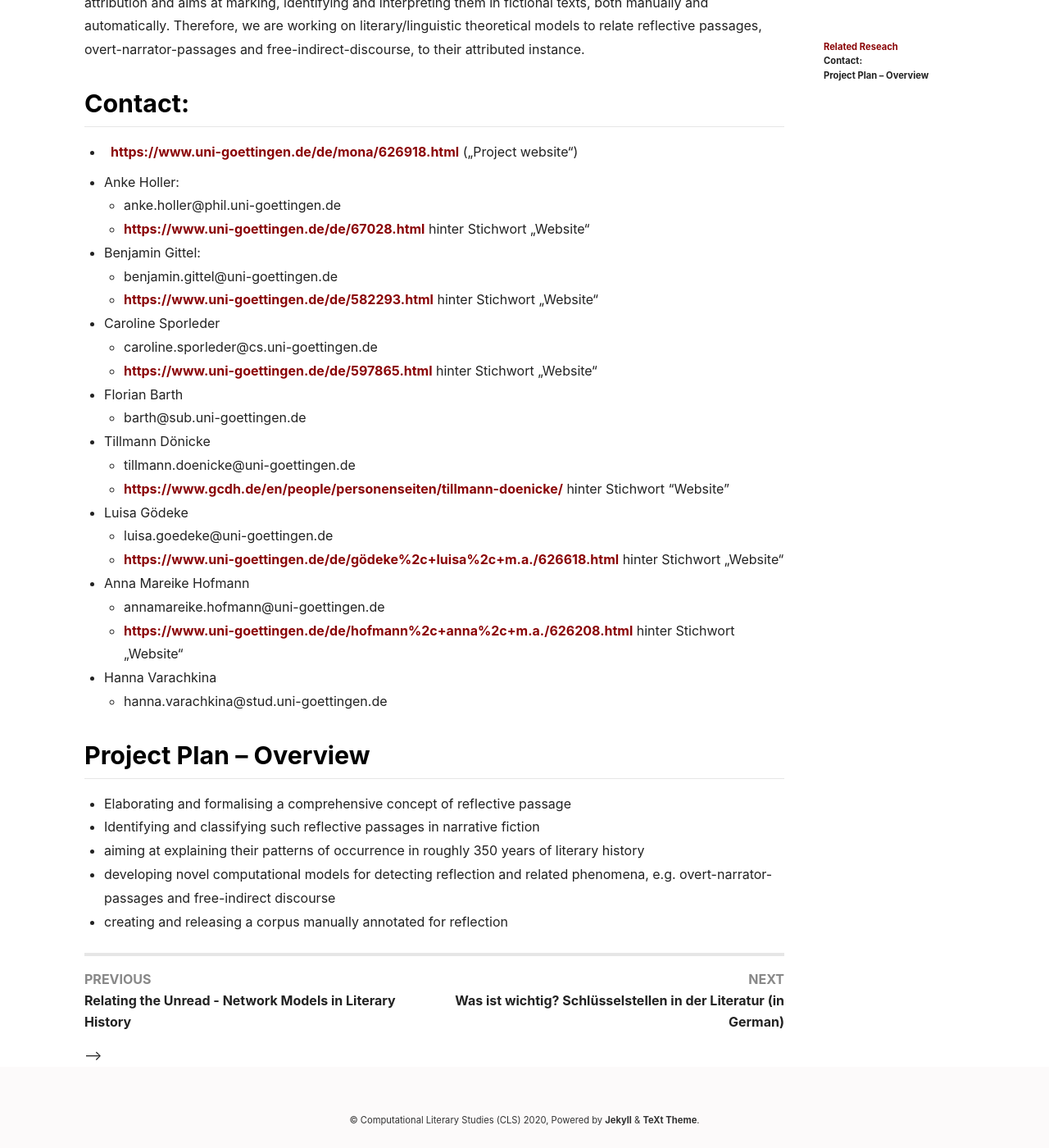
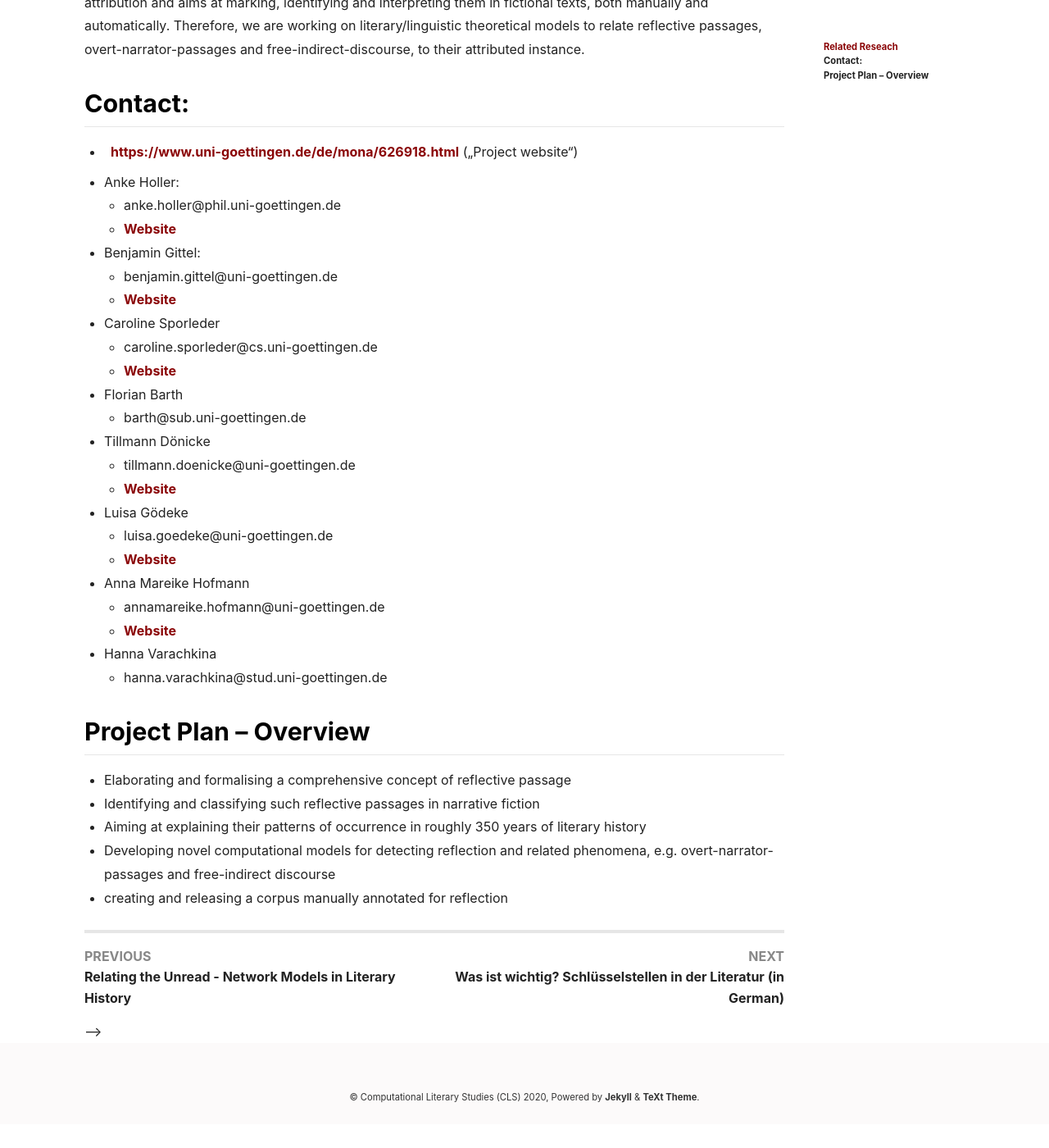
Before and after one commit to dfg-spp-cls/projects_en, a Jekyll site: the page built from _posts/2020-01-24-TP-Structuring_Literature.md, in a window 1280 px wide and 1400 px high, scrolled down 1635 px. Shown: the whole window at 82% size. Built offline with Jekyll 4.4.1, drawn with Linux system fonts in a browser that asks for light colours; nearby versions of some CDN libraries; after the commit the page ends 3006 px from its top, so only the background shows below that.

Commit message:
Update 2020-01-24-TP-Structuring_Literature.md

```diff
--- a/_posts/2020-01-24-TP-Structuring_Literature.md
+++ b/_posts/2020-01-24-TP-Structuring_Literature.md
@@ -19,30 +19,30 @@ In order to understand and interpret texts, not only the information contained i
 
 - Anke Holler:
   - anke.holler@phil.uni-goettingen.de
-  - [https://www.uni-goettingen.de/de/67028.html](https://www.uni-goettingen.de/de/67028.html) hinter Stichwort „Website“
+  - [Website](https://www.uni-goettingen.de/de/67028.html)
 - Benjamin Gittel:
   - benjamin.gittel@uni-goettingen.de
-  - [https://www.uni-goettingen.de/de/582293.html](https://www.uni-goettingen.de/de/582293.html)  hinter Stichwort „Website“
+  - [Website](https://www.uni-goettingen.de/de/582293.html)
 - Caroline Sporleder
   - caroline.sporleder@cs.uni-goettingen.de
-  - [https://www.uni-goettingen.de/de/597865.html](https://www.uni-goettingen.de/de/597865.html) hinter Stichwort „Website“
+  - [Website](https://www.uni-goettingen.de/de/597865.html)
 - Florian Barth
   - barth@sub.uni-goettingen.de
 - Tillmann Dönicke
   - tillmann.doenicke@uni-goettingen.de
-  - [https://www.gcdh.de/en/people/personenseiten/tillmann-doenicke/](https://www.gcdh.de/en/people/personenseiten/tillmann-doenicke/) hinter Stichwort “Website”
+  - [Website](https://www.gcdh.de/en/people/personenseiten/tillmann-doenicke/)
 - Luisa Gödeke
   - luisa.goedeke@uni-goettingen.de
-  - [https://www.uni-goettingen.de/de/gödeke%2c+luisa%2c+m.a./626618.html](https://www.uni-goettingen.de/de/gödeke%2c+luisa%2c+m.a./626618.html) hinter Stichwort „Website“
+  - [Website](https://www.uni-goettingen.de/de/gödeke%2c+luisa%2c+m.a./626618.html)
 - Anna Mareike Hofmann
   - annamareike.hofmann@uni-goettingen.de
-  - [https://www.uni-goettingen.de/de/hofmann%2c+anna%2c+m.a./626208.html](https://www.uni-goettingen.de/de/hofmann%2c+anna%2c+m.a./626208.html) hinter Stichwort „Website“
+  - [Website](https://www.uni-goettingen.de/de/hofmann%2c+anna%2c+m.a./626208.html)
 - Hanna Varachkina
   - hanna.varachkina@stud.uni-goettingen.de
 
 ## Project Plan – Overview
 - Elaborating and formalising a comprehensive concept of reflective passage
 - Identifying and classifying such reflective passages in narrative fiction
-- aiming at explaining their patterns of occurrence in roughly 350 years of literary history
-- developing novel computational models for detecting reflection and related phenomena, e.g. overt-narrator-passages and free-indirect discourse
+- Aiming at explaining their patterns of occurrence in roughly 350 years of literary history
+- Developing novel computational models for detecting reflection and related phenomena, e.g. overt-narrator-passages and free-indirect discourse
 - creating and releasing a corpus manually annotated for reflection
```
